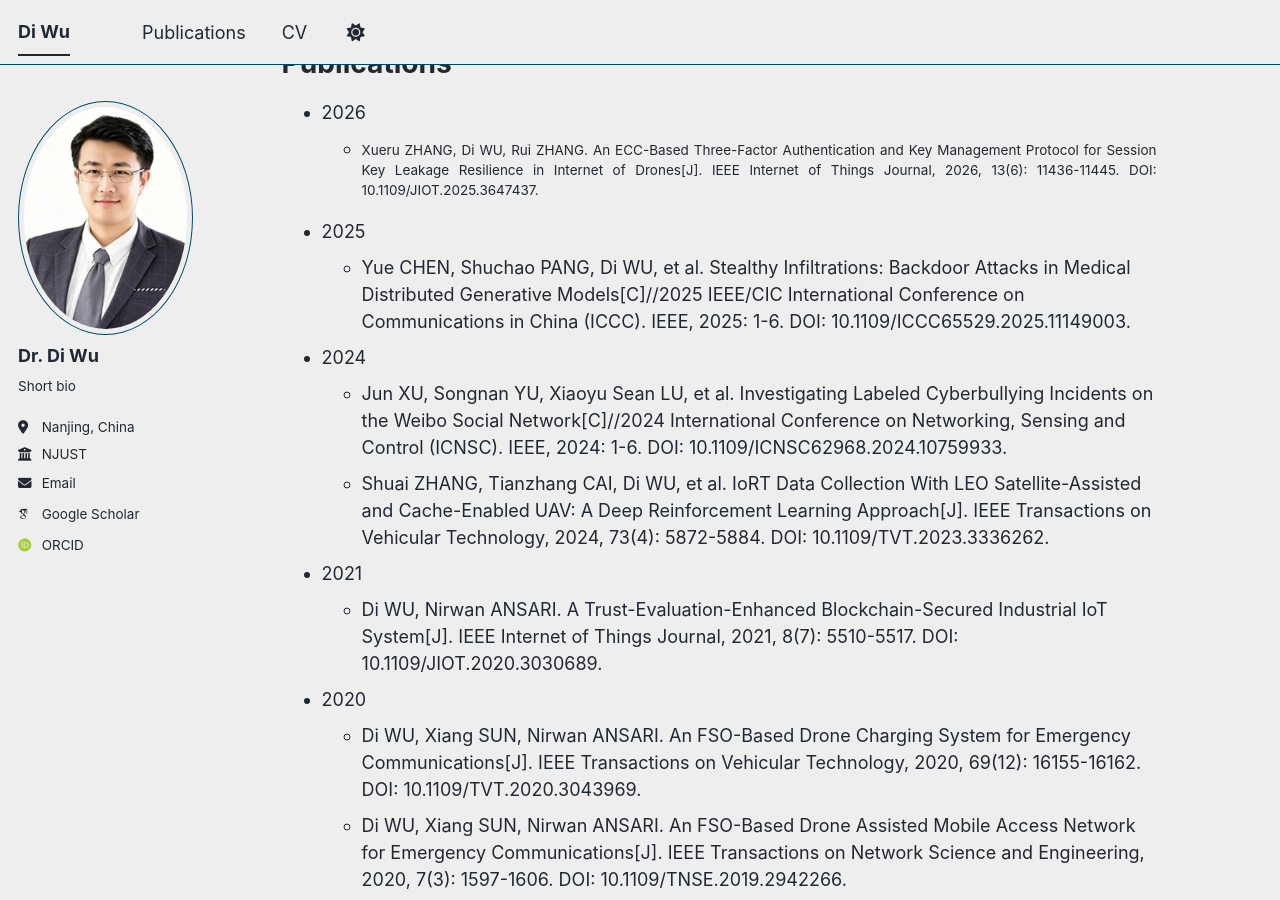
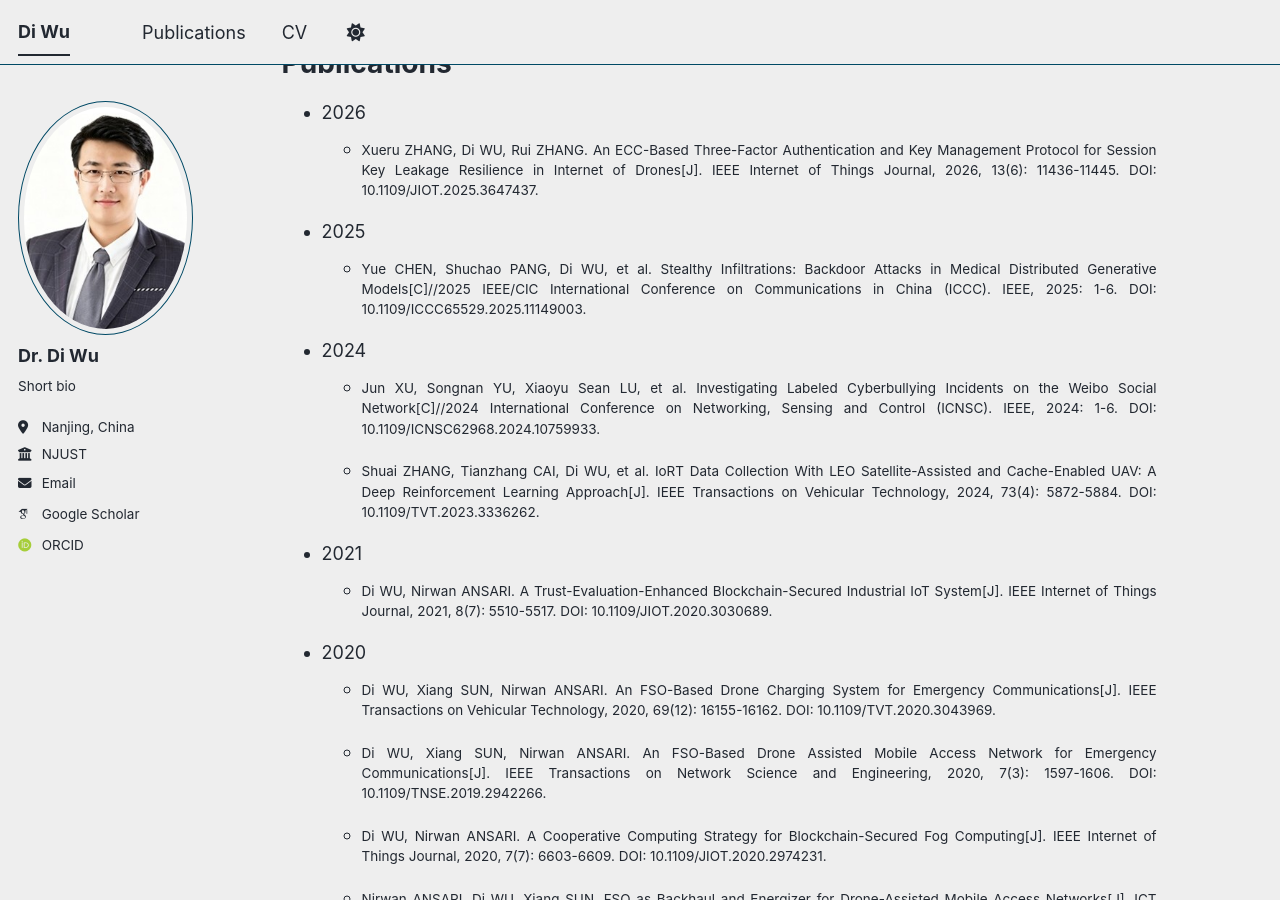
Before and after one commit to diwu-hrb/diwu-hrb.github.io, a Jekyll site: the page built from _pages/about.md, in a window 1280 px wide and 900 px high, scrolled down 998 px. Built offline with Jekyll 4.4.1, drawn with Linux system fonts in a browser that asks for light colours; some web fonts are replaced; a script bundle is joined from its source files by our own code; library files that are not in the unit come from our copies.

Commit message:
small updates

```diff
--- a/_pages/about.md
+++ b/_pages/about.md
@@ -39,24 +39,29 @@ Publications
   * <p class="small"> Xueru ZHANG, Di WU, Rui ZHANG. An ECC-Based Three-Factor Authentication and Key Management Protocol for Session Key Leakage Resilience in Internet of Drones[J]. IEEE Internet of Things Journal, 2026, 13(6): 11436-11445. DOI: 10.1109/JIOT.2025.3647437. </p>
 
 * 2025
-  * Yue CHEN, Shuchao PANG, Di WU, et al. Stealthy Infiltrations: Backdoor Attacks in Medical Distributed Generative Models[C]//2025 IEEE/CIC International Conference on Communications in China (ICCC). IEEE, 2025: 1-6. DOI: 10.1109/ICCC65529.2025.11149003.
+  * <p class="small"> Yue CHEN, Shuchao PANG, Di WU, et al. Stealthy Infiltrations: Backdoor Attacks in Medical Distributed Generative Models[C]//2025 IEEE/CIC International Conference on Communications in China (ICCC). IEEE, 2025: 1-6. DOI: 10.1109/ICCC65529.2025.11149003. </p>
 
 * 2024
-  * Jun XU, Songnan YU, Xiaoyu Sean LU, et al. Investigating Labeled Cyberbullying Incidents on the Weibo Social Network[C]//2024 International Conference on Networking, Sensing and Control (ICNSC). IEEE, 2024: 1-6. DOI: 10.1109/ICNSC62968.2024.10759933.
-  * Shuai ZHANG, Tianzhang CAI, Di WU, et al. IoRT Data Collection With LEO Satellite-Assisted and Cache-Enabled UAV: A Deep Reinforcement Learning Approach[J]. IEEE Transactions on Vehicular Technology, 2024, 73(4): 5872-5884. DOI: 10.1109/TVT.2023.3336262.
+  * <p class="small"> Jun XU, Songnan YU, Xiaoyu Sean LU, et al. Investigating Labeled Cyberbullying Incidents on the Weibo Social Network[C]//2024 International Conference on Networking, Sensing and Control (ICNSC). IEEE, 2024: 1-6. DOI: 10.1109/ICNSC62968.2024.10759933. </p>
+
+  * <p class="small"> Shuai ZHANG, Tianzhang CAI, Di WU, et al. IoRT Data Collection With LEO Satellite-Assisted and Cache-Enabled UAV: A Deep Reinforcement Learning Approach[J]. IEEE Transactions on Vehicular Technology, 2024, 73(4): 5872-5884. DOI: 10.1109/TVT.2023.3336262. </p>
 
 * 2021
-  * Di WU, Nirwan ANSARI. A Trust-Evaluation-Enhanced Blockchain-Secured Industrial IoT System[J]. IEEE Internet of Things Journal, 2021, 8(7): 5510-5517. DOI: 10.1109/JIOT.2020.3030689.
+  * <p class="small"> Di WU, Nirwan ANSARI. A Trust-Evaluation-Enhanced Blockchain-Secured Industrial IoT System[J]. IEEE Internet of Things Journal, 2021, 8(7): 5510-5517. DOI: 10.1109/JIOT.2020.3030689. </p>
 
 * 2020
-  * Di WU, Xiang SUN, Nirwan ANSARI. An FSO-Based Drone Charging System for Emergency Communications[J]. IEEE Transactions on Vehicular Technology, 2020, 69(12): 16155-16162. DOI: 10.1109/TVT.2020.3043969.
-  * Di WU, Xiang SUN, Nirwan ANSARI. An FSO-Based Drone Assisted Mobile Access Network for Emergency Communications[J]. IEEE Transactions on Network Science and Engineering, 2020, 7(3): 1597-1606. DOI: 10.1109/TNSE.2019.2942266.
-  * Di WU, Nirwan ANSARI. A Cooperative Computing Strategy for Blockchain-Secured Fog Computing[J]. IEEE Internet of Things Journal, 2020, 7(7): 6603-6609. DOI: 10.1109/JIOT.2020.2974231.
-  * Nirwan ANSARI, Di WU, Xiang SUN. FSO as Backhaul and Energizer for Drone-Assisted Mobile Access Networks[J]. ICT Express, 2020, 6(2): 139-144. DOI: 10.1016/j.icte.2019.12.002.
+  * <p class="small"> Di WU, Xiang SUN, Nirwan ANSARI. An FSO-Based Drone Charging System for Emergency Communications[J]. IEEE Transactions on Vehicular Technology, 2020, 69(12): 16155-16162. DOI: 10.1109/TVT.2020.3043969. </p>
+
+  * <p class="small"> Di WU, Xiang SUN, Nirwan ANSARI. An FSO-Based Drone Assisted Mobile Access Network for Emergency Communications[J]. IEEE Transactions on Network Science and Engineering, 2020, 7(3): 1597-1606. DOI: 10.1109/TNSE.2019.2942266. </p>
+
+  * <p class="small"> Di WU, Nirwan ANSARI. A Cooperative Computing Strategy for Blockchain-Secured Fog Computing[J]. IEEE Internet of Things Journal, 2020, 7(7): 6603-6609. DOI: 10.1109/JIOT.2020.2974231. </p>
+
+  * <p class="small"> Nirwan ANSARI, Di WU, Xiang SUN. FSO as Backhaul and Energizer for Drone-Assisted Mobile Access Networks[J]. ICT Express, 2020, 6(2): 139-144. DOI: 10.1016/j.icte.2019.12.002. </p>
 
 * 2019
-  * Di WU, Xiang SUN, Nirwan ANSARI. A Cooperative Drone Assisted Mobile Access Network for Disaster Emergency Communications[C]//2019 IEEE Global Communications Conference (GLOBECOM). IEEE, 2019: 1-6. DOI: 10.1109/GLOBECOM38437.2019.9013813.
-  * Di WU, Nirwan ANSARI. High Capacity Spectrum Allocation for Multiple D2D Users Reusing Downlink Spectrum in LTE[C]//2018 IEEE International Conference on Communications (ICC). IEEE, 2018: 1-6. DOI: 10.1109/ICC.2018.8422778.
+  * <p class="small"> Di WU, Xiang SUN, Nirwan ANSARI. A Cooperative Drone Assisted Mobile Access Network for Disaster Emergency Communications[C]//2019 IEEE Global Communications Conference (GLOBECOM). IEEE, 2019: 1-6. DOI: 10.1109/GLOBECOM38437.2019.9013813. </p>
+
+  * <p class="small"> Di WU, Nirwan ANSARI. High Capacity Spectrum Allocation for Multiple D2D Users Reusing Downlink Spectrum in LTE[C]//2018 IEEE International Conference on Communications (ICC). IEEE, 2018: 1-6. DOI: 10.1109/ICC.2018.8422778. </p>
 
 
 Timeline
```
